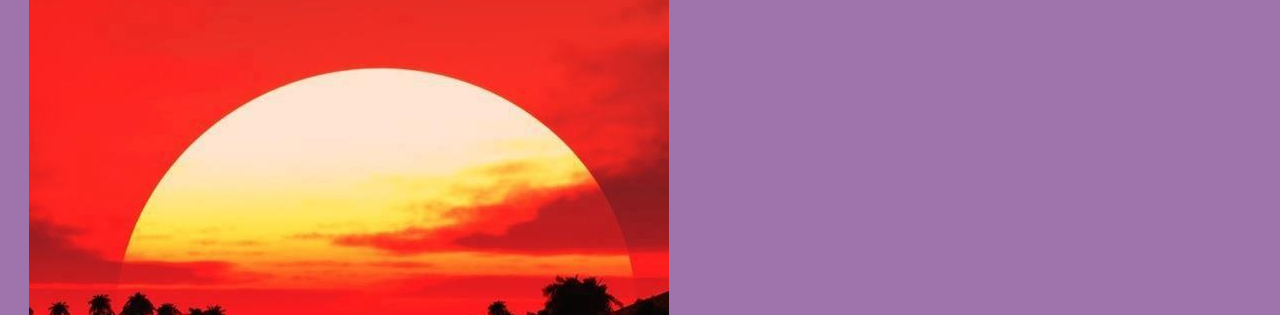
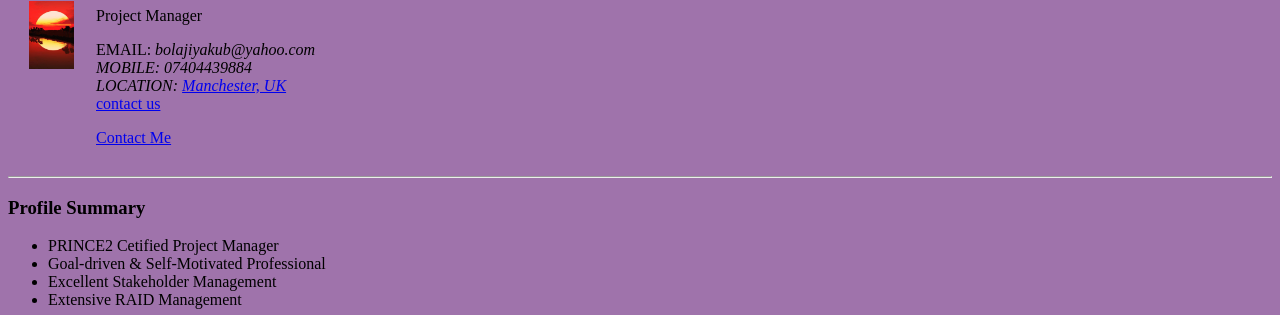
Before and after one commit to spot-training/personal-profile, a plain HTML site: page index.html in a window 1280 px wide. Shown: the part 102-417 px from the top of the page. Drawn offline with Linux system fonts and the light colour scheme.

Commit message:
another update

```diff
--- a/index.html
+++ b/index.html
@@ -8,7 +8,7 @@
 <body style="background-color:#9F73AB;">
     <table cellspacing = "20">
         <tr>
-            <td><img src="Images/Sunset.jpeg" alt="profile Picture" max-width="45" height="auto"></td>
+            <td><img src="Images/Sunset.jpeg" alt="profile Picture" width="45" height="auto"></td>
             <td>
                 <h1>Bolaji Yakub</h1>
                 <p>Project Manager</P>
```
